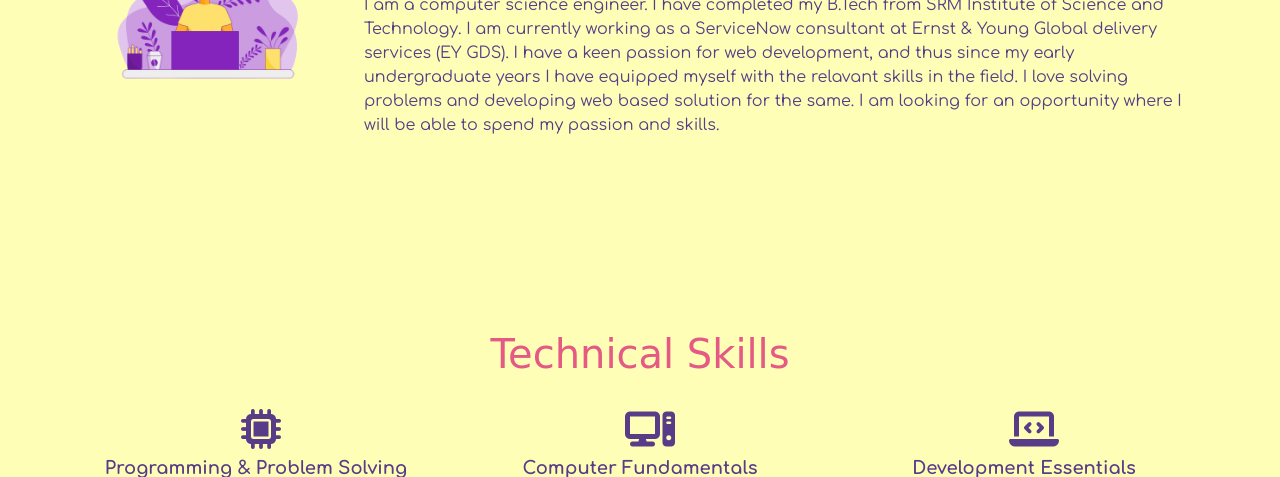
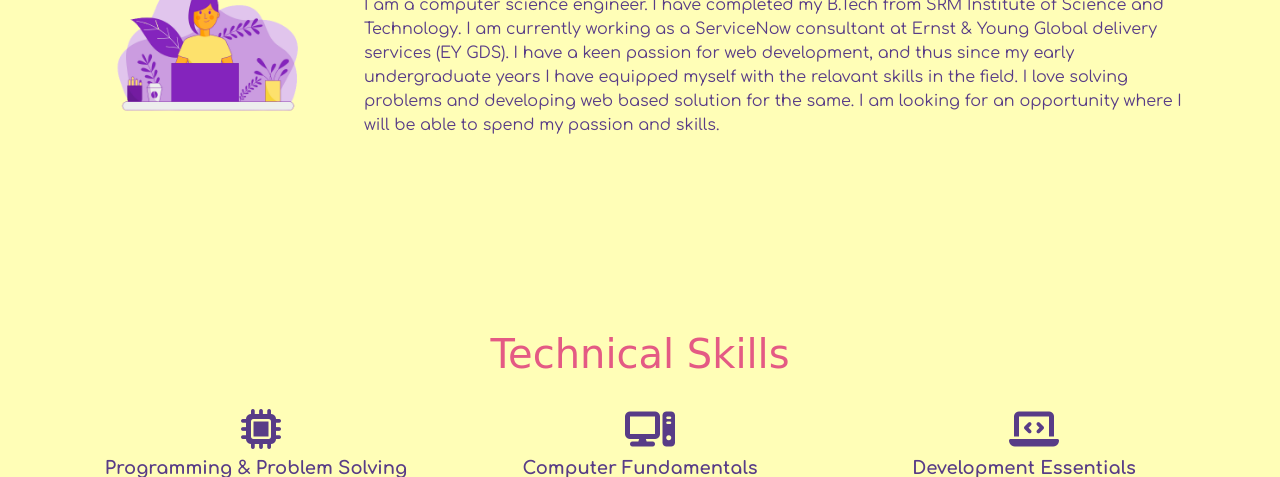
Before and after one commit to its-agni/developer-portfolio, a plain HTML site: page resume.html in a window 1280 px wide. Shown: the part 623-1100 px from the top of the page. Drawn offline with nearby package versions, Linux system fonts and the light colour scheme; a web font is replaced by a local one.

Commit message:
resume page fixes

```diff
--- a/resume.html
+++ b/resume.html
@@ -116,7 +116,7 @@
     <!-- About Me -->
     <section class="alignment">
       <div class="row margin-am">
-        <div class="col-lg-3">
+        <div class="col-lg-3 d-flex align-items-center">
           <img
             src="./resources/avatar-purple.png"
             alt="Photo of author"
```
